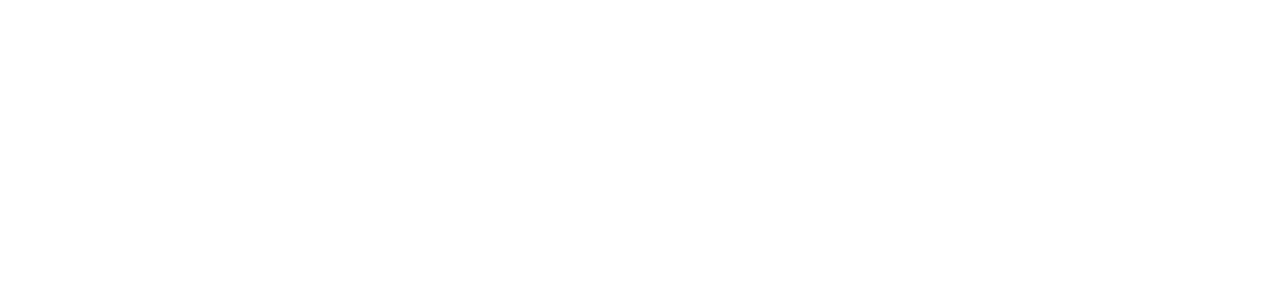
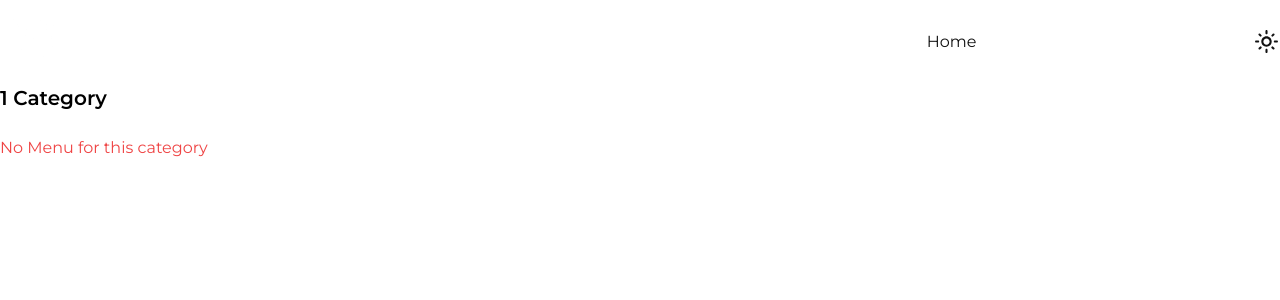
Before and after one commit to MKAS-Myanmar/NTH-Degree-Bar, a React (Vite) app: page /menus/1 in a window 1280 px wide. Shown: the top 300 px of the page. Built offline with nearby package versions, Linux system fonts and the light colour scheme.

Commit message:
dark color create

```diff
--- a/src/App.jsx
+++ b/src/App.jsx
@@ -9,6 +9,8 @@ import { StateContext } from "./Context/Context"
 
 const App = () => {
   const { theme } = useContext(StateContext);
+
+
   useEffect(() => {
     if (theme === "dark") {
       document.documentElement.classList.add("dark");
@@ -17,6 +19,7 @@ const App = () => {
 
     }
   }, [theme]);
+
 
   return (
     <Routes>
--- a/src/Components/HomeCategory.jsx
+++ b/src/Components/HomeCategory.jsx
@@ -10,10 +10,13 @@ const HomeMenu = ({category}) => {
 
 
   return (
-    <div onClick={() => nav(`/menus/${categoryName}`)} className="border border-1 border-red-500 text-center cursor-pointer">
+    <div onClick={() => nav(`/menus/${categoryName}`)} className="rounded-md text-center cursor-pointer  border border-1 border-gray-700">
 
+
+        <div className="w-full h-60 object-cover">
+          <img src={category?.image} className="relative w-full h-full object-cover rounded-md" alt="" />
+        </div>
         <h5 className="ca capitalize">{category?.name}</h5>
-        <h5 className="ca capitalize">{category?.id}</h5>
     </div>
   )
 }
--- a/src/Components/MenuItem.jsx
+++ b/src/Components/MenuItem.jsx
@@ -1,16 +1,15 @@
-import React from 'react'
+import React from "react";
 
-const MenuItem = ({menuItem}) => {
+const MenuItem = ({ menuItem }) => {
   return (
-    <div className='basis-[23%]'>
-        <h1 className='c capitalize mb-4'>{menuItem.name}</h1>
-        <div className="w-full h-[13rem] rounded-md overflow-hidden">
+    <div className="basis-[23%] border border-1 border-gray-600  rounded-md">
+      <div className="w-full h-[13rem] rounded-md overflow-hidden">
+        <img src={menuItem?.image} className=" relative w-full h-full object-cover rounded-md" alt="" />
+      </div>
+      <h1 className="capitalize mb-4">{menuItem.name}</h1>
+      <p>{menuItem?.price} ks</p>
+    </div>
+  );
+};
 
-        <img src={menuItem?.image} className=' relative ' alt="" />
-        </div>
-        <p>{menuItem?.price} ks</p>
-    </div>
-  )
-}
-
-export default MenuItem
+export default MenuItem;
--- a/src/Components/NavBar.jsx
+++ b/src/Components/NavBar.jsx
@@ -35,16 +35,16 @@ const NavBar = () => {
 
 
   return (
-    <nav className="flex items-center justify-between py-4 container mx-auto relative z-50">
+    <nav className="flex items-center justify-between py-4 container mx-auto relative z-50 dark:text-white text-dark">
       <Link to={"/"}>
         <div className="logo w-8 md:w-16 h-auto cursor-pointer">
           <img src={logoWhite} alt="" />
         </div>
       </Link>
 
-      <ul className=" items-center flex-1 justify-end gap-6 hidden md:flex">
+      <ul className=" items-center flex-1 justify-end gap-6 hidden md:flex  ">
         <Link to={"/"}>
-          <li>Home</li>
+          <li className="text-dark">Home</li>
         </Link>
 
         <Link to={"/menus"}>
--- a/src/Context/Context.jsx
+++ b/src/Context/Context.jsx
@@ -5,6 +5,7 @@ export const StateContext = createContext()
 
  const StateContextProvider = ({children}) => {
 
+    const defaultDark = window.matchMedia('(prefers-color-scheme: dark)').matches;
 
 
 
--- a/src/Pages/Home.jsx
+++ b/src/Pages/Home.jsx
@@ -22,7 +22,7 @@ const Home = () => {
 
 
   return (
-    <div className="">
+    <div className="bg-white dark:bg-dark">
       <header
         className={` bg-home1 bg-cover bg-center bg-no-repeat h-[95vh] relative z-30`}
       >
@@ -30,7 +30,7 @@ const Home = () => {
         <div className=" h-[95vh] w-full  absolute top-0 left-0 z-40  bg-black opacity-70"></div>
 
         <div className="container mx-auto">
-          <h1 className="relative md:z-50 z-40 font-header text-white">Welcome to NTH Degree Bar</h1>
+          <h1 className="relative md:z-50 z-40 font-header text-white ">Welcome to NTH Degree Bar</h1>
         </div>
       </header>
 
@@ -41,7 +41,7 @@ const Home = () => {
            modules={[Navigation, Pagination, Scrollbar, A11y]}
             spaceBetween={50}
             loop={true}
-            slidesPerView={3}
+            slidesPerView={4}
             navigation={{
               prevEl: ".prev",
               nextEl: ".next",
--- a/src/Pages/Menus.jsx
+++ b/src/Pages/Menus.jsx
@@ -13,10 +13,10 @@ const Menus = () => {
 
 
   return (
-    <div className="container mx-auto">
+    <div className="bg-white dark:bg-dark  min-h-screen w-screen">
       <NavBar/>
 
-      <div className="">
+      <div className="mb-6">
         <h1 className="font-semibold text-xl"> <span className="cap capitalize">{name}</span> Category</h1>
       </div>
 
@@ -27,7 +27,7 @@ const Menus = () => {
           <MenuItem key={menuItem.id} menuItem={menuItem} />
         ))
       ) : (
-        <h1>No Menu for this category</h1>
+        <h1 className="dark:text-white text-red-500">No Menu for this category</h1>
       )}
     </div>
     </div>
--- a/src/index.css
+++ b/src/index.css
@@ -3,6 +3,11 @@
 @tailwind base;
 @tailwind components;
 @tailwind utilities;
+
+
+
+
+
 
 :root {
   font-family: 'Montserrat', system-ui, Avenir, Helvetica, Arial, sans-serif;
@@ -10,10 +15,10 @@
   font-weight: 400;
 
   color-scheme: light dark;
-  color: rgba(255, 255, 255, 0.87);
 
 
 }
+
 a{
   color: white;
   text-decoration: none;
--- a/tailwind.config.js
+++ b/tailwind.config.js
@@ -31,7 +31,15 @@ export default {
         para: ['Montserrat', 'sans-serif'],
       },
       colors: {
+        //light theme
         'white': '#fff',
+
+
+
+
+
+        //dark theme
+        'dark': '#121212'
       },
     },
   },
```
